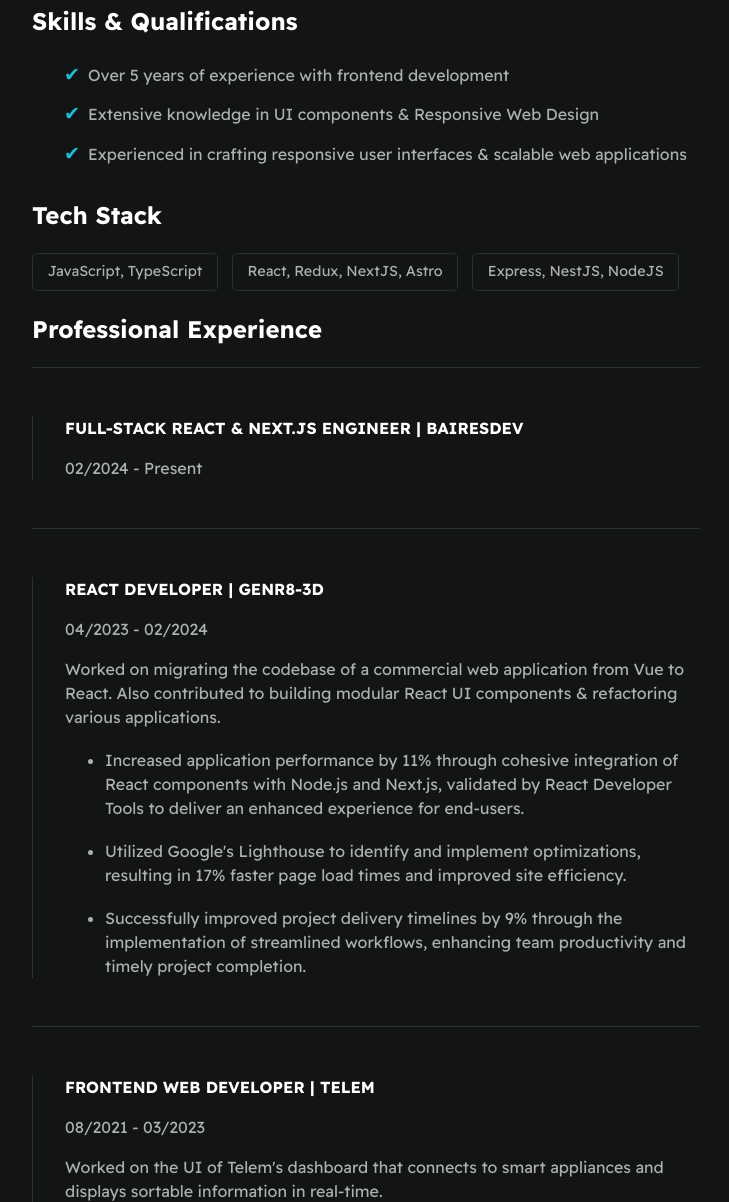
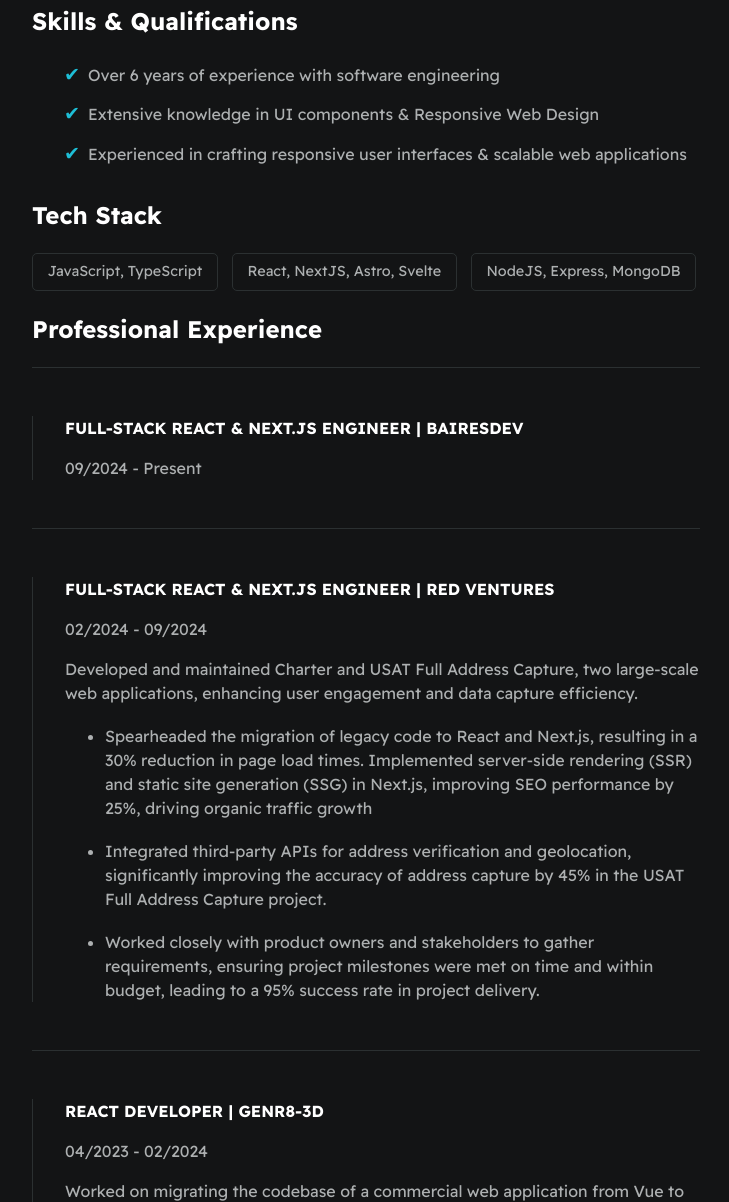
Before and after one commit to khamisilawrence/khamisilawrence.github.io, a plain HTML site: page index.html in a window 1280 px wide. Shown: the part 306-1508 px from the top of the page, without its empty margins (274-1003 px from the left). Drawn offline with Linux system fonts and the light colour scheme.

Commit message:
update outdated sections

```diff
--- a/index.html
+++ b/index.html
@@ -54,7 +54,7 @@
 
         <h2>Skills & Qualifications</h2>
         <ul class="qualifications--list">
-          <li>Over 5 years of experience with frontend development</li>
+          <li>Over 6 years of experience with software engineering</li>
           <li>Extensive knowledge in UI components & Responsive Web Design</li>
           <li>Experienced in crafting responsive user interfaces & scalable web applications</li>
         </ul>
@@ -70,10 +70,10 @@
               JavaScript, TypeScript
             </span></div>
           <div class="card--techstack"><span>
-              React, Redux, NextJS, Astro
+              React, NextJS, Astro, Svelte
             </span></div>
           <div class="card--techstack"><span>
-              Express, NestJS, NodeJS
+              NodeJS, Express, MongoDB
             </span></div>
           <!-- <div class="card--techstack"><span>MongoDB, MySQL, Postgres</span></div> -->
           <!-- <div class="card--techstack"><span>
@@ -92,7 +92,7 @@
         <div class="card--work-history">
           <strong>FULL-STACK REACT & NEXT.JS ENGINEER | BAIRESDEV</strong>
           <p>
-            <time datetime="2024-02">02/2024</time>
+            <time datetime="2024-09">09/2024</time>
             <span> - <span>
                 <time datetime="2024-04">Present</time>
           </p>
@@ -121,6 +121,45 @@
               </p>
             </li>
           </ul> -->
+        </div>
+
+        <div class="line-break"></div>
+
+        <div class="card--work-history">
+          <strong>FULL-STACK REACT & NEXT.JS ENGINEER | RED VENTURES</strong>
+          <p>
+            <time datetime="2024-02">02/2024</time>
+            <span> - <span>
+                <time datetime="2024-09">09/2024</time>
+          </p>
+          <p>Developed and maintained Charter and USAT Full Address Capture, two large-scale web applications, enhancing
+            user
+            engagement and data capture efficiency.</p>
+          <ul>
+            <li>
+              <p>
+                Spearheaded the migration of legacy code to React and Next.js, resulting in a 30% reduction in page load
+                times. Implemented server-side rendering (SSR) and static site generation (SSG) in Next.js, improving
+                SEO
+                performance by 25%,
+                driving organic traffic growth
+              </p>
+            </li>
+            <li>
+              <p>
+                Integrated third-party APIs for address verification and geolocation, significantly improving the
+                accuracy of address
+                capture by 45% in the USAT Full Address Capture project.
+              </p>
+            </li>
+            <li>
+              <p>
+                Worked closely with product owners and stakeholders to gather requirements, ensuring project milestones
+                were met on time
+                and within budget, leading to a 95% success rate in project delivery.
+              </p>
+            </li>
+          </ul>
         </div>
 
         <div class="line-break"></div>
```
